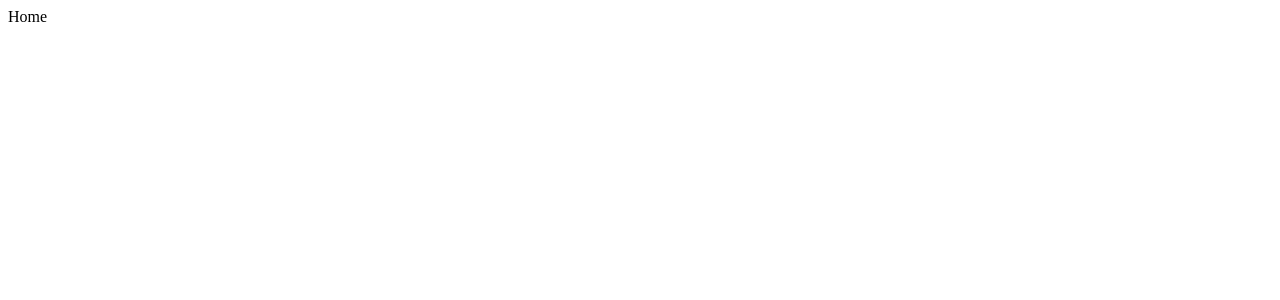
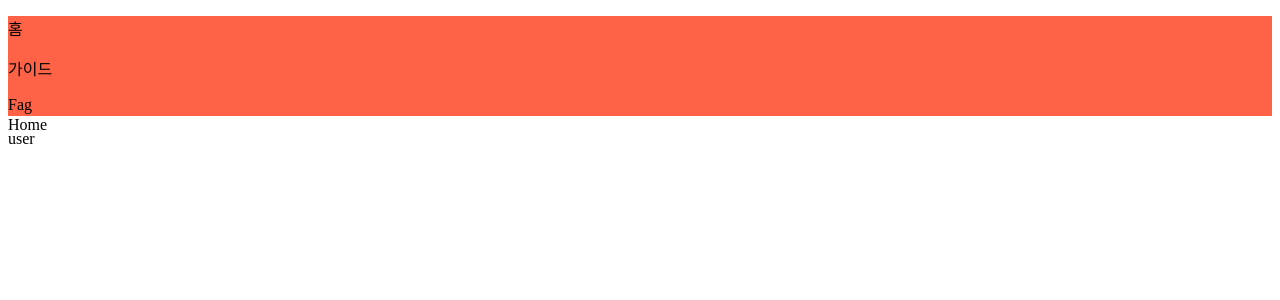
Before and after one commit to LeeSangHyeok0731/next_practice, a Next.js app: page / in a window 1280 px wide. Shown: the top 300 px of the page. Built offline with nearby package versions, Linux system fonts and the light colour scheme.

Commit message:
미친짓?

```diff
--- a/src/app/layout.tsx
+++ b/src/app/layout.tsx
@@ -1,3 +1,7 @@
+"use client";
+
+import Header from "@/components/header/header";
+
 export default function RootLayout({
   children,
 }: Readonly<{
@@ -5,7 +9,10 @@ export default function RootLayout({
 }>) {
   return (
     <html lang="en">
-      <body>{children}</body>
+      <body>
+        {" "}
+        <Header /> {children}
+      </body>
     </html>
   );
 }
```
